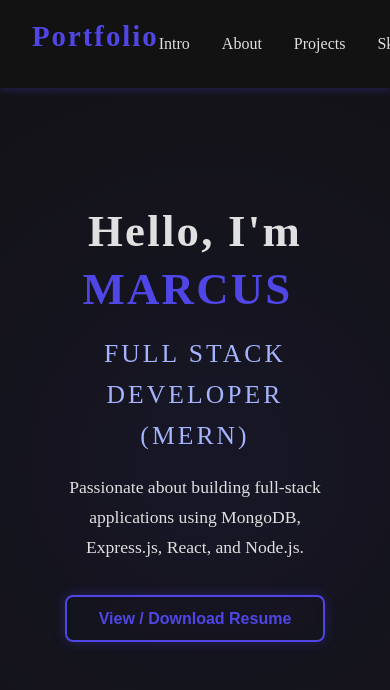
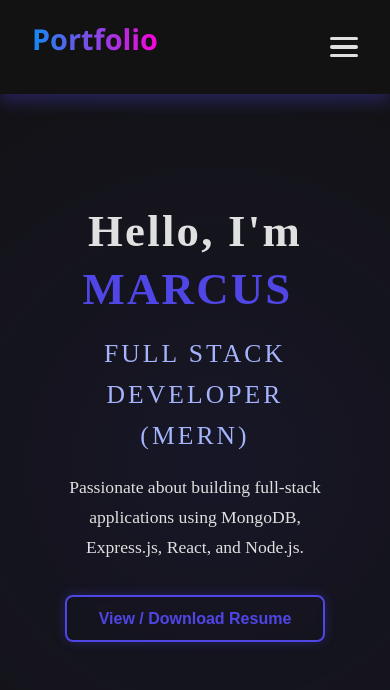
Before and after one commit to MarcusMathuram46/portfolio-main, a React (Vite) app: page / in a window 390 px wide. Shown: the top 690 px of the page. Built offline with nearby package versions, Linux system fonts and the light colour scheme.

Commit message:
Mobile Screens Completed

```diff
--- a/src/components/About/About.jsx
+++ b/src/components/About/About.jsx
@@ -1,6 +1,6 @@
 import React from 'react';
 import { motion } from 'framer-motion';
-import { FaGithub, FaLinkedin, FaWhatsapp, FaEnvelope } from 'react-icons/fa'; // React Icons import
+import { FaGithub, FaLinkedin, FaWhatsapp, FaEnvelope } from 'react-icons/fa';
 import './About.css';
 
 function About() {
@@ -86,6 +86,7 @@ function About() {
             loading="lazy"
             className="about-img"
           />
+        </div>
         <h2 className="about-name">Marcus</h2>
 
         {/* Social Icons */}
@@ -122,7 +123,6 @@ function About() {
             </motion.li>
           ))}
         </motion.ul>
-        </div>
       </motion.div>
     </section>
   );
--- a/src/components/Navbar/Navbar.css
+++ b/src/components/Navbar/Navbar.css
@@ -1,166 +1,191 @@
-/* Navbar.css */
-
-/* Root & base styles */
+/* Use same root variables from projects */
 :root {
-  --primary-color: #4f46e5; /* Indigo */
-  --background-color: #121212; /* Dark background */
-  --text-color: #e0e0e0; /* Light text */
-  --text-hover: #a5b4fc; /* Lighter Indigo */
+  --primary-color: #4f46e5;
+  --background-color: #121212;
+  --text-color: #e0e0e0;
+  --text-hover: #a5b4fc;
   --shadow-color: rgba(79, 70, 229, 0.3);
-  --mobile-breakpoint: 768px;
 }
 
-* {
-  box-sizing: border-box;
-}
-
-body {
-  margin: 0;
-  /* font-family: 'Poppins', sans-serif; */
-  background-color: var(--background-color);
-  color: var(--text-color);
-  scroll-behavior: smooth;
-}
-
-/* Navbar container */
+/* Navbar base */
 .navbar {
-  position: fixed;
-  width: 100%;
-  top: 0;
-  left: 0;
-  background: var(--background-color);
-  padding: 0.8rem 2rem;
   display: flex;
   justify-content: space-between;
   align-items: center;
-  z-index: 999;
-  box-shadow: 0 2px 8px var(--shadow-color);
-  backdrop-filter: saturate(180%) blur(10px);
+  padding: 1rem 2rem;
+  background-color: var(--background-color);
+  color: var(--text-color);
+  position: fixed;
+  top: 0;
+  left: 0;
+  right: 0;
+  z-index: 1001;
+  box-shadow: 0 8px 15px var(--shadow-color);
+  backdrop-filter: saturate(180%) blur(8px);
+  transition: background-color 0.4s ease, box-shadow 0.4s ease;
+  font-family: 'Segoe UI', Tahoma, Geneva, Verdana, sans-serif;
 }
 
-/* Logo */
+/* Logo styling */
 .logo {
   font-size: 1.8rem;
   font-weight: 700;
   cursor: pointer;
+  background: linear-gradient(90deg, #138af3, #f903d8);
+  background-clip: text;
+  -webkit-background-clip: text;
+  color: transparent;
+  user-select: none;
+  transition: transform 0.3s ease;
+}
+.logo:hover {
+  transform: scale(1.05);
+}
+
+/* Nav links */
+.nav-links {
+  list-style: none;
+  display: flex;
+  gap: 2.5rem;
+  align-items: center;
+}
+
+.nav-links li a {
+  text-decoration: none;
+  color: var(--text-color);
+  font-size: 1rem;
+  font-weight: 500;
+  position: relative;
+  transition: color 0.3s ease;
+  user-select: none;
+}
+
+/* Underline animation on hover */
+.nav-links li a::after {
+  content: '';
+  position: absolute;
+  left: 0;
+  bottom: -5px;
+  width: 0%;
+  height: 2px;
+  background: var(--primary-color);
+  border-radius: 2px;
+  transition: width 0.3s ease;
+}
+
+.nav-links li a:hover {
   color: var(--primary-color);
+}
+
+.nav-links li a:hover::after {
+  width: 100%;
+}
+
+/* Desktop view */
+.nav-links.desktop {
+  display: flex;
+}
+
+/* Hamburger menu styling */
+.hamburger {
+  display: none;
+  flex-direction: column;
+  gap: 5px;
+  cursor: pointer;
+  z-index: 1100;
+}
+
+.bar {
+  width: 28px;
+  height: 3.5px;
+  background: var(--text-color);
+  border-radius: 6px;
+  transition: all 0.3s ease;
+}
+
+/* Animate hamburger to X on open */
+.hamburger.active .bar:nth-child(1) {
+  transform: translateY(8px) rotate(45deg);
+}
+.hamburger.active .bar:nth-child(2) {
+  opacity: 0;
+}
+.hamburger.active .bar:nth-child(3) {
+  transform: translateY(-8px) rotate(-45deg);
+}
+
+/* Mobile nav menu */
+.nav-links.mobile {
+  position: fixed;
+  top: 70px;
+  left: 0;
+  right: 0;
+  background-color: var(--background-color);
+  flex-direction: column;
+  align-items: center;
+  gap: 1.5rem;
+  padding: 2.5rem 0;
+  z-index: 1050;
+  box-shadow: 0 10px 30px var(--shadow-color);
+  /* transform: translateY(-20px); */
+  /* opacity: 0; */
+  /* pointer-events: none; */
+  transition: opacity 0.4s ease, transform 0.4s ease;
+  border-radius: 0 0 10px 10px;
   user-select: none;
-  letter-spacing: 2px;
+}
+
+/* Show mobile nav when active */
+.nav-links.mobile.active {
+  opacity: 1;
+  pointer-events: auto;
+  transform: translateY(0);
+}
+
+/* Overlay for mobile menu */
+.overlay {
+  position: fixed;
+  top: 0;
+  left: 0;
+  height: 100%;
+  width: 100%;
+  background: rgba(18, 18, 18, 0.9);
+  backdrop-filter: blur(4px);
+  z-index: 1040;
+  /* opacity: 0; */
+  /* pointer-events: none; */
+  transition: opacity 0.4s ease;
+}
+
+.overlay.active {
+  opacity: 1;
+  pointer-events: auto;
+}
+
+/* Close icon for mobile */
+.close-icon {
+  font-size: 2rem;
+  color: var(--text-color);
+  cursor: pointer;
+  padding: 0.5rem;
+  position: absolute;
+  top: 15px;
+  right: 20px;
+  z-index: 1101;
+  user-select: none;
   transition: color 0.3s ease;
 }
 
-.logo:hover {
-  color: var(--text-hover);
-  text-shadow: 0 0 8px var(--primary-color);
-}
-
-/* Desktop nav links */
-.nav-links.desktop {
-  display: flex;
-  gap: 2rem;
-  list-style: none;
-}
-
-.nav-links.desktop li a {
-  color: var(--text-color);
-  text-decoration: none;
-  font-weight: 500;
-  font-size: 1rem;
-  position: relative;
-  transition: color 0.3s ease;
-}
-
-/* Underline effect on hover */
-.nav-links.desktop li a::after {
-  content: "";
-  position: absolute;
-  left: 0;
-  bottom: -4px;
-  width: 0%;
-  height: 2px;
-  background: var(--primary-color);
-  transition: width 0.3s ease;
-  border-radius: 2px;
-}
-
-.nav-links.desktop li a:hover,
-.nav-links.desktop li a:focus {
+.close-icon:hover {
   color: var(--primary-color);
 }
 
-.nav-links.desktop li a:hover::after,
-.nav-links.desktop li a:focus::after {
-  width: 100%;
-}
-
-/* Hamburger container */
-.hamburger {
-  display: none;
-  flex-direction: column;
-  justify-content: space-around;
-  width: 28px;
-  height: 22px;
-  cursor: pointer;
-  z-index: 1001; /* Above mobile menu */
-}
-
-/* Hamburger bars */
-.bar {
-  width: 100%;
-  height: 3px;
-  background-color: var(--primary-color);
-  border-radius: 3px;
-  transform-origin: center;
-  transition: background-color 0.3s ease;
-}
-
-/* Mobile nav */
-/* Mobile nav (enhanced for full-screen) */
-.nav-links.mobile {
-  position: fixed;
-  top: 0;
-  left: 0;
-  height: 100vh; /* Full screen height */
-  width: 100vw;  /* Full screen width */
-  background: var(--background-color);
-  display: flex;
-  flex-direction: column;
-  justify-content: center;
-  align-items: center;
-  gap: 2rem;
-  list-style: none;
-  z-index: 998;
-  padding: 2rem;
-  border-left: none;
-  border-radius: 0;
-  box-shadow: none;
-}
-
-/* Mobile nav link styles */
-.nav-links.mobile li a {
-  color: var(--text-color);
-  font-weight: 600;
-  font-size: 1.5rem;
-  text-decoration: none;
-  padding: 0.6rem 1.2rem;
-  border-radius: 8px;
-  transition: background-color 0.3s ease, color 0.3s ease;
-}
-
-.nav-links.mobile li a:hover,
-.nav-links.mobile li a:focus {
-  color: var(--primary-color);
-  background-color: rgba(79, 70, 229, 0.1);
-}
-
-/* Responsive breakpoints */
-@media (max-width: var(--mobile-breakpoint)) {
-  /* Hide desktop nav */
+/* Responsive behavior */
+@media (max-width: 768px) {
   .nav-links.desktop {
     display: none;
   }
 
-  /* Show hamburger */
   .hamburger {
     display: flex;
   }
--- a/src/components/Navbar/Navbar.jsx
+++ b/src/components/Navbar/Navbar.jsx
@@ -1,70 +1,125 @@
-import React, { useState } from "react";
-import { motion, AnimatePresence } from "framer-motion";
-import "./Navbar.css";
+import React, { useState, useEffect } from 'react';
+import { motion, AnimatePresence } from 'framer-motion';
+import './Navbar.css';
+
+const navLinks = [
+  { name: 'Intro', link: '/' },
+  { name: 'About', link: '#about' },
+  { name: 'Projects', link: '#projects' },
+  { name: 'Skills', link: '#skills' },
+  { name: 'Certifications', link: '#certification' },
+  { name: 'Education', link: '#education' },
+  { name: 'Contact', link: '#contact' },
+];
+
+// Animation variants
+const navVariants = {
+  hidden: { opacity: 0, y: -30 },
+  visible: { opacity: 1, y: 0, transition: { duration: 0.6, ease: 'easeOut' } },
+};
+
+const mobileMenuVariants = {
+  hidden: { opacity: 0, y: -20 },
+  visible: {
+    opacity: 1,
+    y: 0,
+    transition: { duration: 0.4, ease: 'easeOut', staggerChildren: 0.08 },
+  },
+  exit: { opacity: 0, y: -20, transition: { duration: 0.3 } },
+};
+
+const itemVariants = {
+  hidden: { opacity: 0, y: 10 },
+  visible: { opacity: 1, y: 0 },
+};
 
 function Navbar() {
   const [menu, setMenu] = useState(false);
 
-  const navLinks = [
-    { name: "Intro", link: "/" },
-    { name: "About", link: "#about" },
-    { name: "Projects", link: "#projects" },
-    { name: "Skills", link: "#skills" },
-    { name: "Certifications", link: "#certification" },
-    { name: "Education", link: "#education" },
-    { name: "Contact", link: "#contact" },
-  ];
-
-  const toggleMenu = () => setMenu((prev) => !prev);
+  const toggleMenu = () => setMenu(prev => !prev);
   const closeMenu = () => setMenu(false);
 
+  useEffect(() => {
+    document.body.style.overflow = menu ? 'hidden' : 'auto';
+  }, [menu]);
+
   return (
-    <motion.nav
-      className="navbar"
-      initial={{ opacity: 0, y: -20 }}
-      animate={{ opacity: 1, y: 0 }}
-      transition={{ duration: 0.6, ease: "easeOut" }}
-    >
-      <h1 className="logo" onClick={closeMenu}>Portfolio</h1>
+    <motion.nav className="navbar" variants={navVariants} initial="hidden" animate="visible">
+      <motion.h1
+        className="logo"
+        whileHover={{ scale: 1.08 }}
+        whileTap={{ scale: 0.95 }}
+        onClick={closeMenu}
+      >
+        Portfolio
+      </motion.h1>
 
-      {/* Desktop Nav */}
       <ul className="nav-links desktop">
         {navLinks.map((item, index) => (
-          <li key={index}>
+          <motion.li
+            key={index}
+            initial={{ opacity: 0, y: -10 }}
+            animate={{ opacity: 1, y: 0 }}
+            transition={{ delay: index * 0.05 }}
+          >
             <a href={item.link}>{item.name}</a>
-          </li>
+          </motion.li>
         ))}
       </ul>
 
-      {/* Hamburger */}
-      <div className="hamburger" onClick={toggleMenu}>
+      {!menu ? (
         <motion.div
-          className="bar"
-          animate={{ rotate: menu ? 45 : 0, y: menu ? 6 : 0 }}
-        />
+          className={`hamburger ${menu ? 'active' : ''}`}
+          onClick={toggleMenu}
+          whileTap={{ scale: 0.9 }}
+          initial={{ opacity: 0 }}
+          animate={{ opacity: 1 }}
+        >
+          <div className="bar" />
+          <div className="bar" />
+          <div className="bar" />
+        </motion.div>
+      ) : (
         <motion.div
-          className="bar"
-          animate={{ opacity: menu ? 0 : 1 }}
-        />
-        <motion.div
-          className="bar"
-          animate={{ rotate: menu ? -45 : 0, y: menu ? -6 : 0 }}
-        />
-      </div>
+          className="close-icon"
+          onClick={toggleMenu}
+          initial={{ scale: 0 }}
+          animate={{ scale: 1 }}
+          exit={{ scale: 0 }}
+          whileTap={{ scale: 0.85 }}
+        >
+          ✖
+        </motion.div>
+      )}
 
-      {/* Mobile Nav */}
+      {/* Overlay */}
+      <AnimatePresence>
+        {menu && (
+          <motion.div
+            className="overlay"
+            initial={{ opacity: 0 }}
+            animate={{ opacity: 0.8 }}
+            exit={{ opacity: 0 }}
+            transition={{ duration: 0.3 }}
+            onClick={closeMenu}
+          />
+        )}
+      </AnimatePresence>
+
+      {/* Mobile Navigation */}
       <AnimatePresence>
         {menu && (
           <motion.ul
             className="nav-links mobile"
-            initial={{ opacity: 0, y: -20 }}
-            animate={{ opacity: 1, y: 0 }}
-            exit={{ opacity: 0, y: -20 }}
-            transition={{ duration: 0.4 }}
+            variants={mobileMenuVariants}
+            initial="hidden"
+            animate="visible"
+            exit="exit"
           >
             {navLinks.map((item, index) => (
               <motion.li
                 key={index}
+                variants={itemVariants}
                 whileHover={{ scale: 1.05 }}
                 whileTap={{ scale: 0.95 }}
               >
```
Also changed, not shown: src/components/About/About.css (+64 -58 lines). Lines whose indentation alone changed are shown as unchanged.
